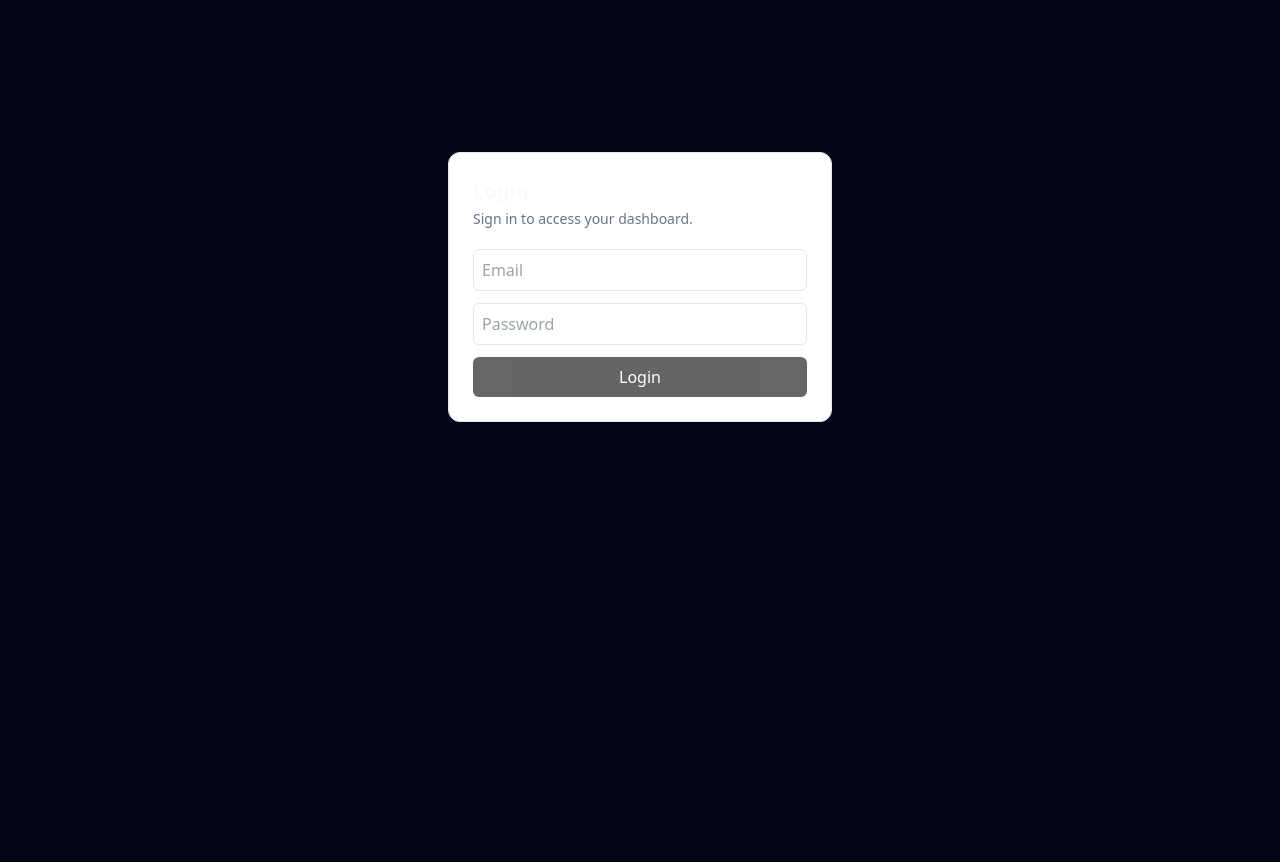
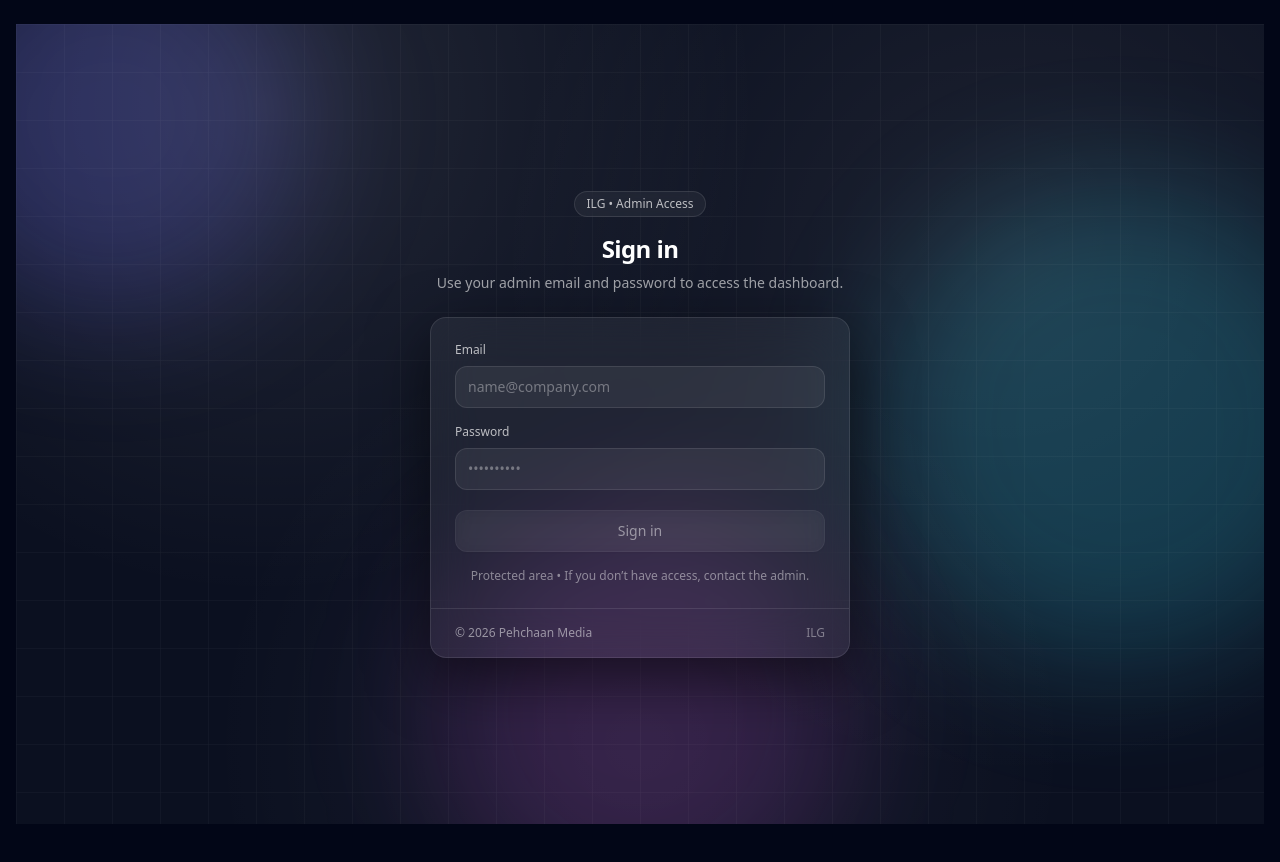
Before and after one commit to CODEHERO-alt/ILG-INTELLIGENT, a Next.js app: page /login in a window 1280 px wide. Shown: the top 862 px of the page. Built offline with nearby package versions, Linux system fonts and the light colour scheme; no server answers.

Commit message:
Update login-form.tsx

```diff
--- a/components/login-form.tsx
+++ b/components/login-form.tsx
@@ -6,10 +6,7 @@ import { createClient, type SupabaseClient } from "@supabase/supabase-js";
 function getSupabaseClient(): SupabaseClient | null {
   const url = process.env.NEXT_PUBLIC_SUPABASE_URL;
   const anon = process.env.NEXT_PUBLIC_SUPABASE_ANON_KEY;
-
-  // During build-time prerender, these can be undefined -> return null safely.
   if (!url || !anon) return null;
-
   return createClient(url, anon);
 }
 
@@ -18,6 +15,7 @@ export default function LoginForm() {
 
   const [email, setEmail] = useState("");
   const [password, setPassword] = useState("");
+
   const [loading, setLoading] = useState(false);
   const [errorMsg, setErrorMsg] = useState<string | null>(null);
 
@@ -26,7 +24,7 @@ export default function LoginForm() {
 
     if (!supabase) {
       setErrorMsg(
-        "Missing Supabase environment variables. Add NEXT_PUBLIC_SUPABASE_URL and NEXT_PUBLIC_SUPABASE_ANON_KEY in Vercel Environment Variables."
+        "Supabase env vars are missing. Add NEXT_PUBLIC_SUPABASE_URL and NEXT_PUBLIC_SUPABASE_ANON_KEY in Vercel Environment Variables."
       );
       return;
     }
@@ -52,26 +50,54 @@ export default function LoginForm() {
   }
 
   return (
-    <div className="w-full max-w-sm mx-auto mt-32">
-      <div className="rounded-xl border border-slate-200 bg-white p-6 shadow-sm">
-        <h1 className="text-xl font-semibold">Login</h1>
-        <p className="text-sm text-slate-500 mt-1">
-          Sign in to access your dashboard.
+    <div className="min-h-screen relative flex items-center justify-center px-4 py-10">
+      {/* Background */}
+      <div aria-hidden className="absolute inset-0 overflow-hidden">
+        <div className="absolute inset-0 bg-[#0b1020]" />
+        <div className="absolute -top-24 -left-24 h-96 w-96 rounded-full bg-indigo-500/25 blur-3xl" />
+        <div className="absolute top-40 -right-24 h-[30rem] w-[30rem] rounded-full bg-cyan-400/20 blur-3xl" />
+        <div className="absolute bottom-[-6rem] left-1/3 h-[26rem] w-[26rem] rounded-full bg-fuchsia-500/15 blur-3xl" />
+        <div className="absolute inset-0 bg-[radial-gradient(circle_at_20%_10%,rgba(255,255,255,0.10),transparent_40%),radial-gradient(circle_at_80%_30%,rgba(255,255,255,0.08),transparent_45%),radial-gradient(circle_at_50%_90%,rgba(255,255,255,0.06),transparent_45%)]" />
+        <div className="absolute inset-0 opacity-[0.06] [background-image:linear-gradient(to_right,rgba(255,255,255,0.5)_1px,transparent_1px),linear-gradient(to_bottom,rgba(255,255,255,0.5)_1px,transparent_1px)] [background-size:48px_48px]" />
+      </div>
+
+      {/* Content */}
+      <div className="relative w-full max-w-[420px]">
+        {/* Header */}
+        <div className="mb-6 text-center">
+          <div className="inline-flex items-center justify-center rounded-2xl border border-white/10 bg-white/5 px-3 py-1 text-xs text-white/70 backdrop-blur">
+            ILG • Admin Access
+          </div>
+
+          <h1 className="mt-4 text-2xl font-semibold tracking-tight text-white">
+            Sign in
+          </h1>
+          <p className="mt-2 text-sm text-white/60">
+            Use your admin email and password to access the dashboard.
           </p>
+        </div>
 
-        <div className="mt-5 space-y-3">
+        {/* Card */}
+        <div className="rounded-2xl border border-white/10 bg-white/[0.06] backdrop-blur-xl shadow-[0_20px_60px_rgba(0,0,0,0.55)]">
+          <div className="p-5 sm:p-6">
+            <label className="block text-xs font-medium text-white/70">
+              Email
+            </label>
             <input
-            className="border w-full p-2 rounded-md"
-            placeholder="Email"
+              className="mt-2 w-full rounded-xl border border-white/10 bg-white/[0.06] px-3 py-2.5 text-sm text-white placeholder:text-white/35 outline-none transition focus:border-white/20 focus:ring-2 focus:ring-white/10"
+              placeholder="name@company.com"
               type="email"
               autoComplete="email"
               value={email}
               onChange={(e) => setEmail(e.target.value)}
             />
 
+            <label className="mt-4 block text-xs font-medium text-white/70">
+              Password
+            </label>
             <input
-            className="border w-full p-2 rounded-md"
-            placeholder="Password"
+              className="mt-2 w-full rounded-xl border border-white/10 bg-white/[0.06] px-3 py-2.5 text-sm text-white placeholder:text-white/35 outline-none transition focus:border-white/20 focus:ring-2 focus:ring-white/10"
+              placeholder="••••••••••"
               type="password"
               autoComplete="current-password"
               value={password}
@@ -79,7 +105,7 @@ export default function LoginForm() {
             />
 
             {errorMsg ? (
-            <div className="text-sm text-red-600 bg-red-50 border border-red-200 rounded-md p-2">
+              <div className="mt-4 rounded-xl border border-red-400/20 bg-red-500/10 px-3 py-2 text-sm text-red-200">
                 {errorMsg}
               </div>
             ) : null}
@@ -87,10 +113,22 @@ export default function LoginForm() {
             <button
               onClick={login}
               disabled={loading || !email || !password}
-            className="w-full bg-black text-white p-2 rounded-md disabled:opacity-60 disabled:cursor-not-allowed"
+              className="mt-5 w-full rounded-xl border border-white/10 bg-white/10 px-3 py-2.5 text-sm font-medium text-white shadow-sm transition hover:bg-white/15 active:scale-[0.99] disabled:opacity-50 disabled:cursor-not-allowed backdrop-blur"
             >
-            {loading ? "Logging in..." : "Login"}
+              {loading ? "Signing in..." : "Sign in"}
             </button>
+
+            <div className="mt-4 text-center text-xs text-white/45">
+              Protected area • If you don’t have access, contact the admin.
+            </div>
+          </div>
+
+          <div className="border-t border-white/10 px-5 sm:px-6 py-4">
+            <div className="flex items-center justify-between text-xs text-white/50">
+              <span>© {new Date().getFullYear()} Pehchaan Media</span>
+              <span className="text-white/40">ILG</span>
+            </div>
+          </div>
         </div>
       </div>
     </div>
```
Lines whose indentation alone changed are shown as unchanged.
